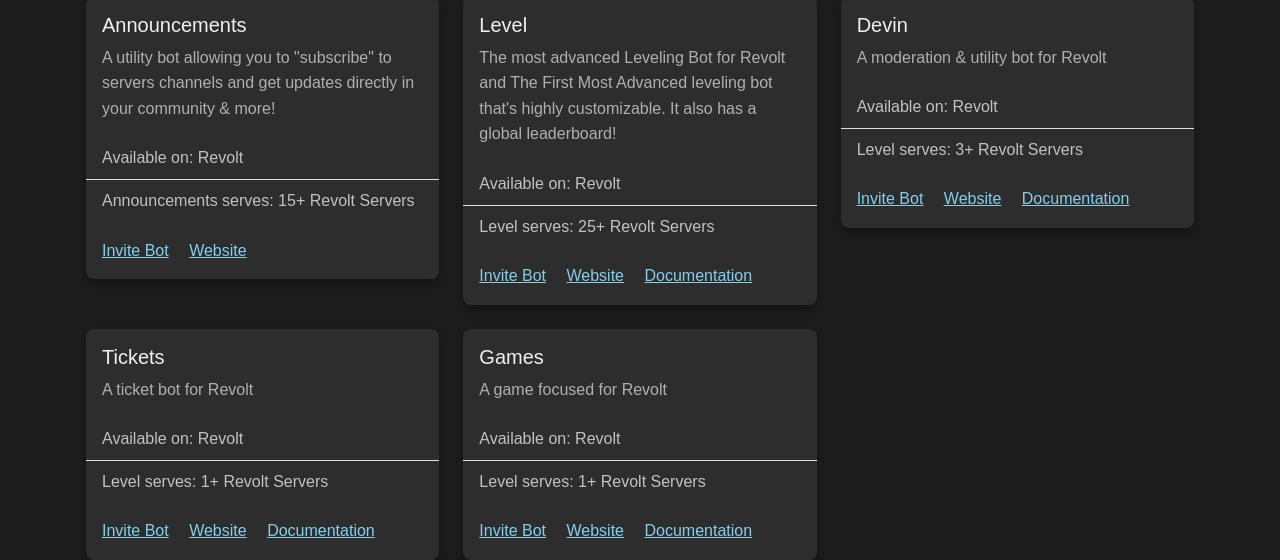
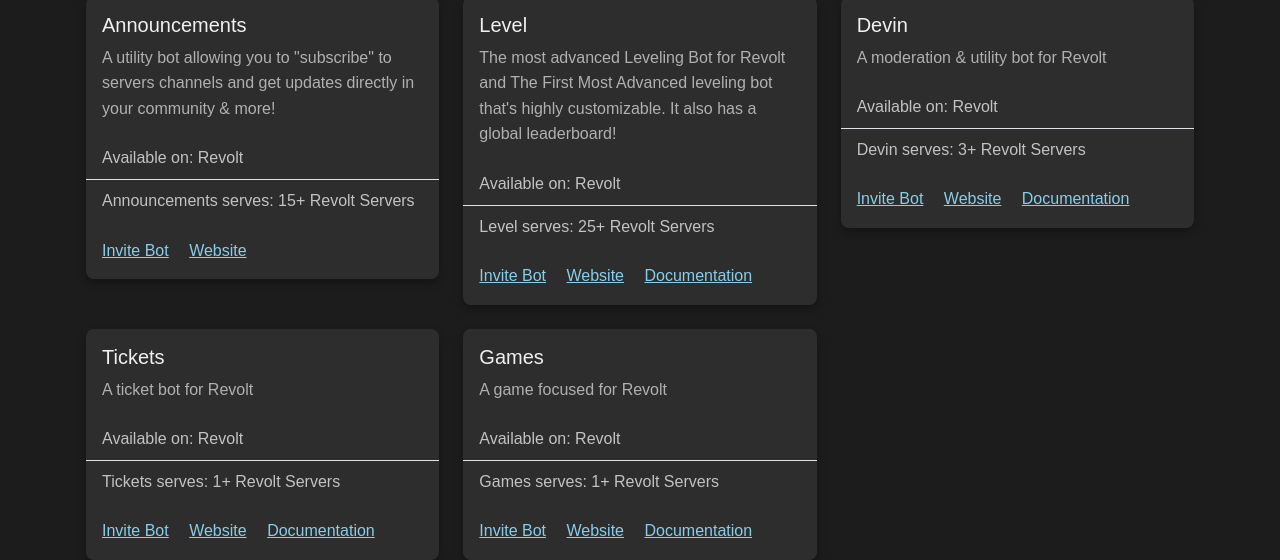
Before and after one commit to mu-mega-bots/mu-mega-bots.github.io, a plain HTML site: page index.html in a window 1280 px wide. Shown: the part 516-1076 px from the top of the page. Drawn offline with nearby package versions, Linux system fonts and the light colour scheme.

Commit message:
Update index.html

```diff
--- a/index.html
+++ b/index.html
@@ -126,7 +126,7 @@
           </div>
           <ul class="list-group list-group-flush">
             <li class="list-group-item">Available on: Revolt</li>
-            <li class="list-group-item">Level serves: 3+ Revolt Servers</li>
+            <li class="list-group-item">Devin serves: 3+ Revolt Servers</li>
           </ul>
           <div class="card-body">
             <a href="https://app.revolt.chat/bot/01H2XJGJZHATJVM7VGAWJHC79F" class="card-link">Invite Bot</a>
@@ -146,7 +146,7 @@
           </div>
           <ul class="list-group list-group-flush">
             <li class="list-group-item">Available on: Revolt</li>
-            <li class="list-group-item">Level serves: 1+ Revolt Servers</li>
+            <li class="list-group-item">Tickets serves: 1+ Revolt Servers</li>
           </ul>
           <div class="card-body">
             <a href="https://app.revolt.chat/bot/01J5D4FQ0TX2RTJHCEXYXZ7S71" class="card-link">Invite Bot</a>
@@ -166,7 +166,7 @@
           </div>
           <ul class="list-group list-group-flush">
             <li class="list-group-item">Available on: Revolt</li>
-            <li class="list-group-item">Level serves: 1+ Revolt Servers</li>
+            <li class="list-group-item">Games serves: 1+ Revolt Servers</li>
           </ul>
           <div class="card-body">
             <a href="https://app.revolt.chat/bot/01JD5NMNWSMWQTE8TGD4FPXRDY" class="card-link">Invite Bot</a>
```
